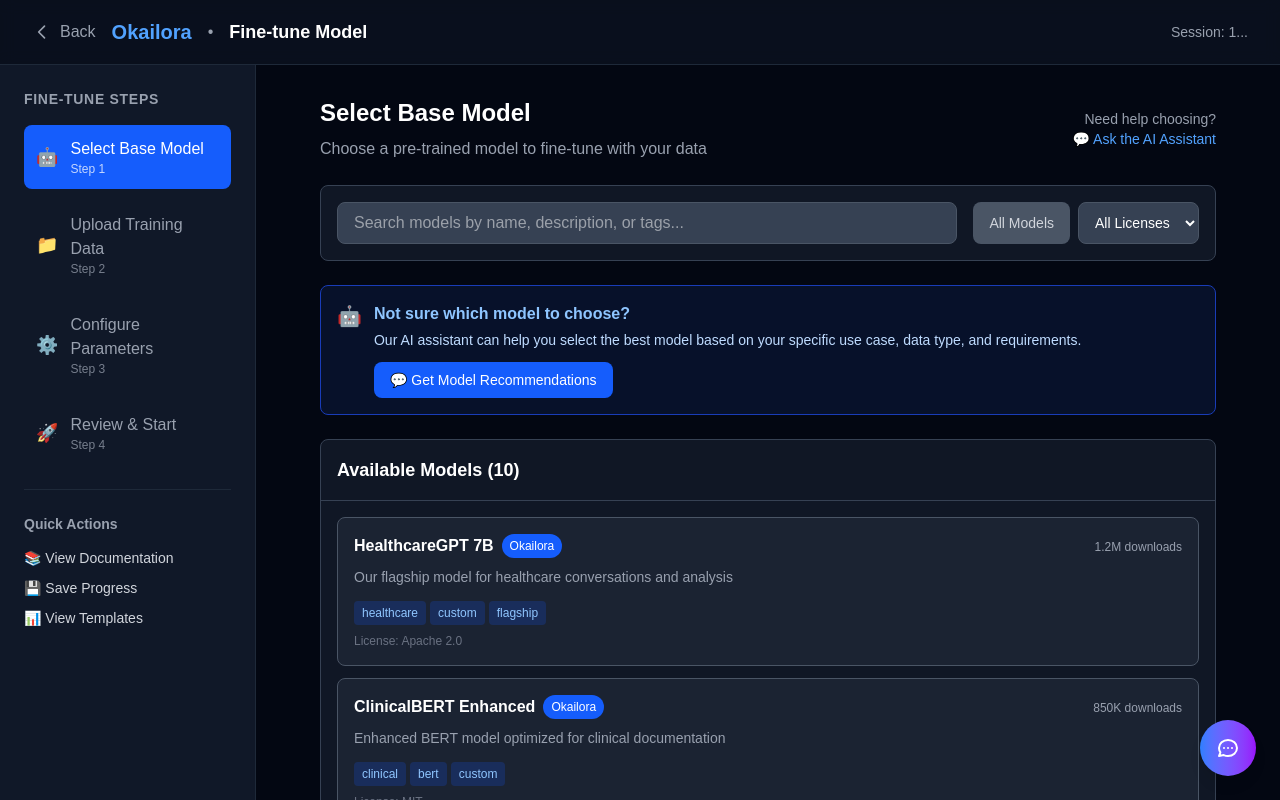
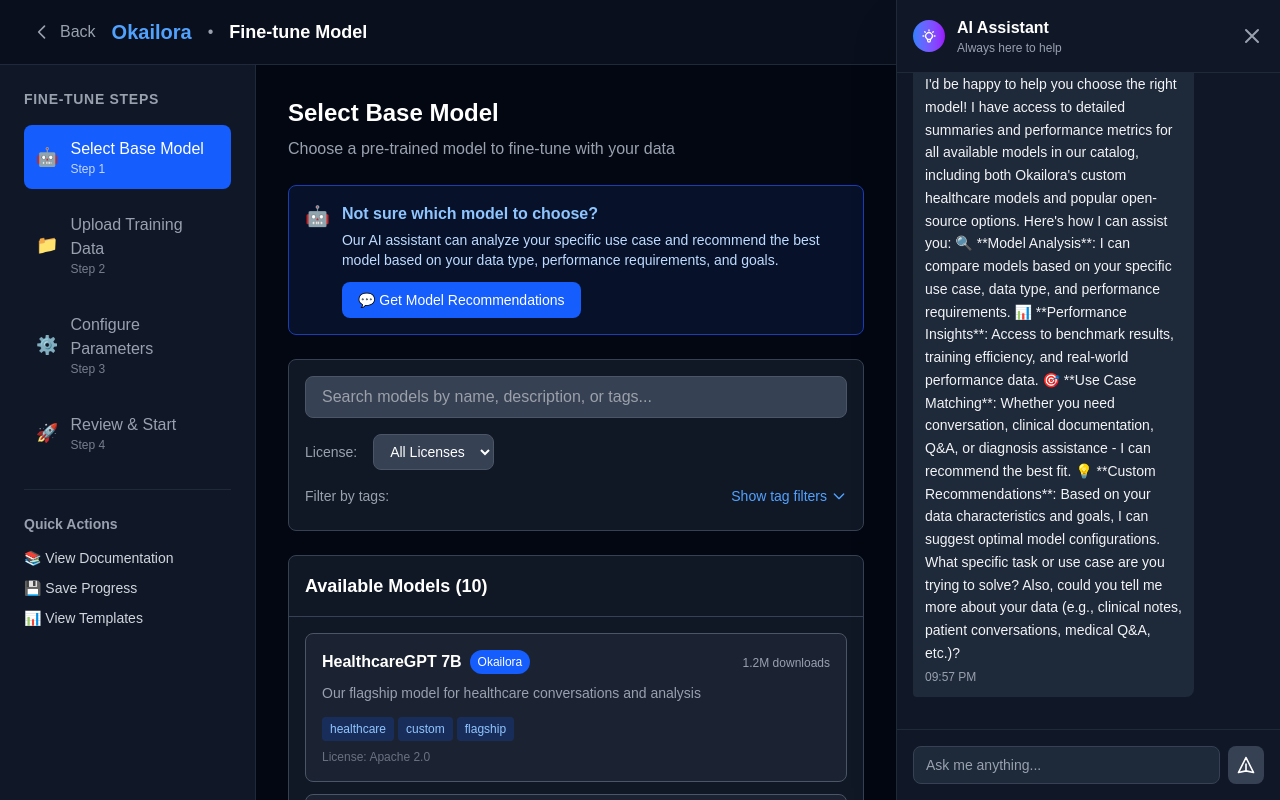
Before and after one commit to xinlei55555/okailora, a Next.js app in the folder frontend/: page /finetune/1 in a window 1280 px wide. Both pictures are taken after a click on the button "💬 Get Model Recommendations". Built offline with nearby package versions, Linux system fonts and the light colour scheme.

Commit message:
fix chaat

```diff
--- a/frontend/src/app/finetune/[sessionId]/page.tsx
+++ b/frontend/src/app/finetune/[sessionId]/page.tsx
@@ -128,7 +128,7 @@
 export default function FinetunePage() {
   const params = useParams();
   const router = useRouter();
-  const { isChatOpen } = useChatContext();
+  const { isChatOpen, openChatWithMessage } = useChatContext();
   const sessionId = params.sessionId as string;
 
   // State management
@@ -136,7 +136,7 @@
   const [searchQuery, setSearchQuery] = useState('');
   const [selectedTags, setSelectedTags] = useState<string[]>([]);
   const [selectedLicense, setSelectedLicense] = useState<string>('all');
-  const [showOurModelsOnly, setShowOurModelsOnly] = useState(false);
+  const [showTagFilters, setShowTagFilters] = useState(false);
   const [uploadedFiles, setUploadedFiles] = useState<UploadedFile[]>([]);
   const [dragActive, setDragActive] = useState(false);
   const [currentStep, setCurrentStep] = useState(1);
@@ -159,9 +159,7 @@
 
     const matchesLicense = selectedLicense === 'all' || model.license === selectedLicense;
 
-    const matchesOurFilter = !showOurModelsOnly || model.isOurs;
-
-    return matchesSearch && matchesTags && matchesLicense && matchesOurFilter;
+    return matchesSearch && matchesTags && matchesLicense;
   });
 
   // Handle file upload
@@ -320,7 +318,7 @@
         </aside>
 
         {/* Main Content */}
-        <main className={`flex-1 transition-all duration-300 ${isChatOpen ? 'mr-0' : ''}`}>
+        <main className={`flex-1 transition-all duration-300 ${isChatOpen ? 'mr-96' : ''}`}>
           <div className="p-8">
             <div className="max-w-4xl mx-auto">
               {/* Step 1: Model Selection */}
@@ -331,11 +329,22 @@
                       <h2 className="text-2xl font-bold mb-2">Select Base Model</h2>
                       <p className="text-gray-400">Choose a pre-trained model to fine-tune with your data</p>
                     </div>
-                    <div className="flex items-center space-x-3">
-                      <div className="text-sm text-gray-400 text-right">
-                        <p>Need help choosing?</p>
-                        <button className="text-blue-400 hover:text-blue-300 transition-colors">
-                          💬 Ask the AI Assistant
+                  </div>
+
+                  {/* AI Assistant Suggestion */}
+                  <div className="bg-blue-900/20 border border-blue-800 rounded-lg p-4">
+                    <div className="flex items-start space-x-3">
+                      <div className="text-blue-400 text-xl">🤖</div>
+                      <div className="flex-1">
+                        <h4 className="font-semibold text-blue-300 mb-1">Not sure which model to choose?</h4>
+                        <p className="text-sm text-blue-200 mb-3">
+                          Our AI assistant can analyze your specific use case and recommend the best model based on your data type, performance requirements, and goals.
+                        </p>
+                        <button
+                          onClick={() => openChatWithMessage("I need help choosing the right model for my fine-tuning project. Can you help me select the best model based on my use case and data?")}
+                          className="text-sm bg-blue-600 hover:bg-blue-700 text-white px-4 py-2 rounded-lg transition-colors"
+                        >
+                          💬 Get Model Recommendations
                         </button>
                       </div>
                     </div>
@@ -343,9 +352,9 @@
 
                   {/* Simplified Search and Filters */}
                   <div className="bg-gray-800/50 rounded-lg p-4 border border-gray-700">
-                    <div className="flex flex-col sm:flex-row gap-4">
+                    <div className="flex flex-col gap-4">
                       {/* Search */}
-                      <div className="flex-1">
+                      <div>
                         <input
                           type="text"
                           value={searchQuery}
@@ -355,19 +364,9 @@
                         />
                       </div>
 
-                      {/* Quick Filters */}
-                      <div className="flex gap-2">
-                        <button
-                          onClick={() => setShowOurModelsOnly(!showOurModelsOnly)}
-                          className={`px-4 py-2 rounded-lg text-sm font-medium transition-colors ${
-                            showOurModelsOnly
-                              ? "bg-blue-600 text-white"
-                              : "bg-gray-600 text-gray-300 hover:bg-gray-500"
-                          }`}
-                        >
-                          {showOurModelsOnly ? "Okailora Only" : "All Models"}
-                        </button>
-
+                      {/* License Filter */}
+                      <div className="flex items-center gap-4">
+                        <label className="text-sm text-gray-400">License:</label>
                         <select
                           value={selectedLicense}
                           onChange={(e) => setSelectedLicense(e.target.value)}
@@ -379,13 +378,30 @@
                           ))}
                         </select>
                       </div>
+
+                      {/* Tag Filters - Collapsible */}
+                      <div>
+                        <div className="flex items-center justify-between mb-2">
+                          <label className="text-sm text-gray-400">Filter by tags:</label>
+                          <button
+                            onClick={() => setShowTagFilters(!showTagFilters)}
+                            className="text-sm text-blue-400 hover:text-blue-300 transition-colors flex items-center gap-1"
+                          >
+                            {showTagFilters ? 'Hide filters' : 'Show tag filters'}
+                            <svg
+                              className={`w-4 h-4 transition-transform ${showTagFilters ? 'rotate-180' : ''}`}
+                              fill="none"
+                              stroke="currentColor"
+                              viewBox="0 0 24 24"
+                            >
+                              <path strokeLinecap="round" strokeLinejoin="round" strokeWidth={2} d="M19 9l-7 7-7-7" />
+                            </svg>
+                          </button>
                         </div>
 
-                    {/* Tag Filters - Collapsible */}
-                    {selectedTags.length > 0 || searchQuery !== '' ? (
-                      <div className="mt-4 pt-4 border-t border-gray-700">
+                        {showTagFilters && (
+                          <div className="space-y-3">
                             <div className="flex flex-wrap gap-2">
-                          <span className="text-sm text-gray-400 mr-2">Tags:</span>
                               {allTags.map(tag => (
                                 <button
                                   key={tag}
@@ -396,7 +412,7 @@
                                         : [...prev, tag]
                                     );
                                   }}
-                              className={`px-2 py-1 rounded-full text-xs transition-colors ${
+                                  className={`px-3 py-1 rounded-full text-sm transition-colors ${
                                     selectedTags.includes(tag)
                                       ? "bg-blue-600 text-white"
                                       : "bg-gray-600 text-gray-300 hover:bg-gray-500"
@@ -406,37 +422,51 @@
                                 </button>
                               ))}
                             </div>
+                            {selectedTags.length > 0 && (
+                              <button
+                                onClick={() => setSelectedTags([])}
+                                className="text-sm text-gray-400 hover:text-gray-300"
+                              >
+                                Clear tag filters
+                              </button>
+                            )}
                           </div>
-                    ) : null}
+                        )}
+
+                        {/* Show active tag filters even when collapsed */}
+                        {!showTagFilters && selectedTags.length > 0 && (
+                          <div className="mt-2">
+                            <div className="flex flex-wrap gap-1">
+                              <span className="text-xs text-gray-500">Active filters:</span>
+                              {selectedTags.map(tag => (
+                                <span
+                                  key={tag}
+                                  className="text-xs bg-blue-600 text-white px-2 py-1 rounded-full flex items-center gap-1"
+                                >
+                                  {tag}
+                                  <button
+                                    onClick={() => setSelectedTags(prev => prev.filter(t => t !== tag))}
+                                    className="hover:bg-blue-700 rounded-full p-0.5"
+                                  >
+                                    <svg className="w-3 h-3" fill="none" stroke="currentColor" viewBox="0 0 24 24">
+                                      <path strokeLinecap="round" strokeLinejoin="round" strokeWidth={2} d="M6 18L18 6M6 6l12 12" />
+                                    </svg>
+                                  </button>
+                                </span>
+                              ))}
                             </div>
-
-                  {/* AI Assistant Suggestion */}
-                  <div className="bg-blue-900/20 border border-blue-800 rounded-lg p-4">
-                    <div className="flex items-start space-x-3">
-                      <div className="text-blue-400 text-xl">🤖</div>
-                      <div>
-                        <h4 className="font-semibold text-blue-300 mb-1">Not sure which model to choose?</h4>
-                        <p className="text-sm text-blue-200 mb-3">
-                          Our AI assistant can help you select the best model based on your specific use case, data type, and requirements.
-                        </p>
-                        <button className="text-sm bg-blue-600 hover:bg-blue-700 text-white px-4 py-2 rounded-lg transition-colors">
-                          💬 Get Model Recommendations
-                        </button>
+                          </div>
+                        )}
                       </div>
                     </div>
                   </div>
 
                   {/* Models List */}
                   <div className="bg-gray-800/50 rounded-lg border border-gray-700">
-                    <div className="p-4 border-b border-gray-700 flex items-center justify-between">
+                    <div className="p-4 border-b border-gray-700">
                       <h3 className="text-lg font-semibold">
                         Available Models ({filteredModels.length})
                       </h3>
-                      {showOurModelsOnly && (
-                        <span className="text-sm bg-blue-600/20 text-blue-300 px-2 py-1 rounded">
-                          Okailora Models Only
-                        </span>
-                      )}
                     </div>
 
                     <div className="max-h-96 overflow-y-auto">
@@ -500,7 +530,7 @@
                                 setSearchQuery('');
                                 setSelectedTags([]);
                                 setSelectedLicense('all');
-                                setShowOurModelsOnly(false);
+                                setShowTagFilters(false);
                               }}
                               className="text-blue-400 hover:text-blue-300 text-sm mt-2"
                             >
--- a/frontend/src/app/layout.tsx
+++ b/frontend/src/app/layout.tsx
@@ -1,7 +1,7 @@
 import type { Metadata } from "next";
 import { Geist, Geist_Mono } from "next/font/google";
 import "./globals.css";
-import ChatWidget, { ChatProvider } from "@/components/ChatWidget";
+import { ChatProvider } from "@/components/ChatWidget";
 
 const geistSans = Geist({
   variable: "--font-geist-sans",
@@ -33,7 +33,6 @@
             <div className="flex-1 overflow-auto">
               {children}
             </div>
-            <ChatWidget />
           </div>
         </ChatProvider>
       </body>
--- a/frontend/src/app/page.tsx
+++ b/frontend/src/app/page.tsx
@@ -279,7 +279,7 @@
         </aside>
 
         {/* Main Content - Adjusts width based on chat state */}
-        <main className={`flex-1 p-8 transition-all duration-300 ${isChatOpen ? 'mr-0' : ''}`}>
+        <main className={`flex-1 p-8 transition-all duration-300 ${isChatOpen ? 'mr-96' : ''}`}>
           {/* Hero Section */}
           <div className="mb-8">
             <h1 className="text-4xl font-bold mb-4 bg-gradient-to-r from-blue-400 to-purple-500 bg-clip-text text-transparent">
--- a/frontend/src/components/ChatWidget.tsx
+++ b/frontend/src/components/ChatWidget.tsx
@@ -12,6 +12,7 @@
 interface ChatContextType {
   isChatOpen: boolean;
   setIsChatOpen: (open: boolean) => void;
+  openChatWithMessage: (message: string) => void;
 }
 
 const ChatContext = createContext<ChatContextType | undefined>(undefined);
@@ -26,15 +27,22 @@
 
 export function ChatProvider({ children }: { children: React.ReactNode }) {
   const [isChatOpen, setIsChatOpen] = useState(false);
+  const [pendingMessage, setPendingMessage] = useState<string>('');
+
+  const openChatWithMessage = (message: string) => {
+    setPendingMessage(message);
+    setIsChatOpen(true);
+  };
 
   return (
-    <ChatContext.Provider value={{ isChatOpen, setIsChatOpen }}>
+    <ChatContext.Provider value={{ isChatOpen, setIsChatOpen, openChatWithMessage }}>
       {children}
+      <ChatWidget pendingMessage={pendingMessage} setPendingMessage={setPendingMessage} />
     </ChatContext.Provider>
   );
 }
 
-export default function ChatWidget() {
+function ChatWidget({ pendingMessage, setPendingMessage }: { pendingMessage: string; setPendingMessage: (message: string) => void }) {
   const { isChatOpen, setIsChatOpen } = useChatContext();
   const [messages, setMessages] = useState<Message[]>([
     {
@@ -48,6 +56,18 @@
   const [isTyping, setIsTyping] = useState(false);
   const messagesEndRef = useRef<HTMLDivElement>(null);
 
+  // Handle pending message when chat opens
+  useEffect(() => {
+    if (pendingMessage && isChatOpen) {
+      setInputMessage(pendingMessage);
+      setPendingMessage('');
+      // Auto-send the message after a brief delay
+      setTimeout(() => {
+        handleSendMessage(pendingMessage);
+      }, 500);
+    }
+  }, [pendingMessage, isChatOpen]);
+
   const scrollToBottom = () => {
     messagesEndRef.current?.scrollIntoView({ behavior: "smooth" });
   };
@@ -56,12 +76,13 @@
     scrollToBottom();
   }, [messages]);
 
-  const handleSendMessage = async () => {
-    if (!inputMessage.trim()) return;
+  const handleSendMessage = async (messageToSend?: string) => {
+    const messageContent = messageToSend || inputMessage;
+    if (!messageContent.trim()) return;
 
     const userMessage: Message = {
       id: Date.now().toString(),
-      content: inputMessage,
+      content: messageContent,
       isUser: true,
       timestamp: new Date(),
     };
@@ -70,11 +91,31 @@
     setInputMessage('');
     setIsTyping(true);
 
-    // Simulate AI response delay
+    // Enhanced AI response for model recommendation questions
     setTimeout(() => {
+      let aiResponseContent = '';
+
+      if (messageContent.toLowerCase().includes('model') && (messageContent.toLowerCase().includes('recommend') || messageContent.toLowerCase().includes('choose') || messageContent.toLowerCase().includes('select'))) {
+        aiResponseContent = `I'd be happy to help you choose the right model! I have access to detailed summaries and performance metrics for all available models in our catalog, including both Okailora's custom healthcare models and popular open-source options.
+
+Here's how I can assist you:
+
+🔍 **Model Analysis**: I can compare models based on your specific use case, data type, and performance requirements.
+
+📊 **Performance Insights**: Access to benchmark results, training efficiency, and real-world performance data.
+
+🎯 **Use Case Matching**: Whether you need conversation, clinical documentation, Q&A, or diagnosis assistance - I can recommend the best fit.
+
+💡 **Custom Recommendations**: Based on your data characteristics and goals, I can suggest optimal model configurations.
+
+What specific task or use case are you trying to solve? Also, could you tell me more about your data (e.g., clinical notes, patient conversations, medical Q&A, etc.)?`;
+      } else {
+        aiResponseContent = 'Thanks for your question! This is a demo response. In a real implementation, this would connect to your AI backend to provide helpful assistance with your models and data.';
+      }
+
       const aiResponse: Message = {
         id: (Date.now() + 1).toString(),
-        content: 'Thanks for your question! This is a demo response. In a real implementation, this would connect to your AI backend to provide helpful assistance with your models and data.',
+        content: aiResponseContent,
         isUser: false,
         timestamp: new Date(),
       };
@@ -109,9 +150,9 @@
         </button>
       )}
 
-      {/* Chat Panel */}
+      {/* Chat Panel - Fixed positioned overlay */}
       {isChatOpen && (
-        <div className="w-96 bg-gray-900 border-l border-gray-800 shadow-2xl flex flex-col h-screen">
+        <div className="fixed top-0 right-0 w-96 bg-gray-900 border-l border-gray-800 shadow-2xl flex flex-col h-screen z-40">
           {/* Header */}
           <div className="flex items-center justify-between p-4 border-b border-gray-800">
             <div className="flex items-center space-x-3">
@@ -182,7 +223,7 @@
                 className="flex-1 bg-gray-800 border border-gray-700 rounded-lg px-3 py-2 text-white placeholder-gray-400 focus:outline-none focus:ring-2 focus:ring-blue-500 focus:border-transparent text-sm"
               />
               <button
-                onClick={handleSendMessage}
+                onClick={() => handleSendMessage()}
                 disabled={!inputMessage.trim()}
                 className="bg-blue-600 hover:bg-blue-700 disabled:bg-gray-700 disabled:cursor-not-allowed text-white p-2 rounded-lg transition-colors"
               >
@@ -197,3 +238,5 @@
     </>
   );
 }
+
+export default ChatWidget;
```
Lines whose indentation alone changed are shown as unchanged.
